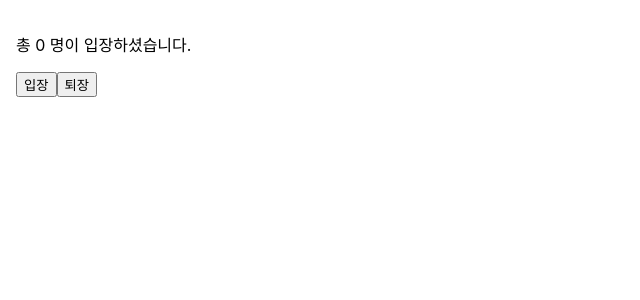
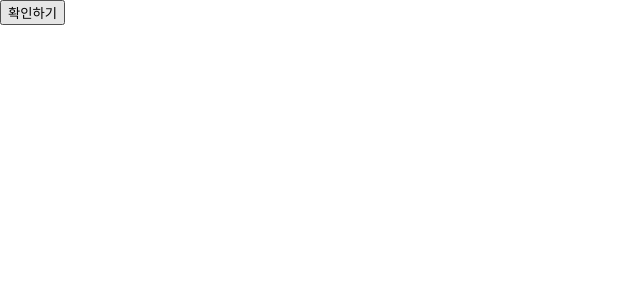
Before and after one commit to G1-H/react_study, a React (Create React App) app: page / in a window 1280 px wide. Shown: the top 300 px of the page, without its empty margins (0-640 px from the left). Built offline with nearby package versions, Linux system fonts and the light colour scheme.

Commit message:
리액트 eventhandling 학습

```diff
--- /dev/null
+++ b/src/chapter_8/ConfirmButton.jsx
@@ -0,0 +1,50 @@
+import React, { useState } from "react";
+
+// class ConfirmButton extends React.Component {
+//   constructor(props) {
+//     super(props);
+
+//     this.state = {
+//       isConfirmed: false,
+//     };
+
+//     // this.handleConfirm = this.handleConfirm.bind(this);
+//   }
+
+//   //   handleConfirm() {
+//   //     this.setState((prevState) => ({
+//   //       isConfirmed: !prevState.isConfirmed,
+//   //     }));
+//   //   }
+//   /**
+//    * ArrowFunction 으로 (바인드 안해줘도 댐)
+//    */
+//   handleConfirm = () => {
+//     this.setState((prevState) => ({ isConfirmed: !prevState.isConfirmed }));
+//   };
+
+//   render() {
+//     return (
+//       <button onClick={this.handleConfirm} disabled={this.state.isConfirmed}>
+//         {this.state.isConfirmed ? "확인됨" : "확인하기"}
+//       </button>
+//     );
+//   }
+// }
+
+const ConfirmButton = () => {
+  const [isConfirmed, setIsConfirmed] = useState(false);
+
+  const handleConfirm = () => {
+    setIsConfirmed((prevIsConfirmed) => !prevIsConfirmed);
+    // setIsConfirmed(!isConfirmed)
+  };
+
+  return (
+    <button onClick={handleConfirm} disabled={isConfirmed}>
+      {isConfirmed ? "확인됨" : "확인하기"}
+    </button>
+  );
+};
+
+export default ConfirmButton;
--- a/src/index.js
+++ b/src/index.js
@@ -9,12 +9,13 @@
 import CommentList from "./chapter_5/CommentList";
 import NotificationList from "./chapter_6/NotificationList";
 import Accommodate from "./chapter_7/Accommodate";
+import ConfirmButton from "./chapter_8/ConfirmButton";
 
 const root = ReactDOM.createRoot(document.getElementById("root"));
 root.render(
   <React.StrictMode>
     <BrowserRouter>
-      <Accommodate />
+      <ConfirmButton />
     </BrowserRouter>
   </React.StrictMode>
 );
```
